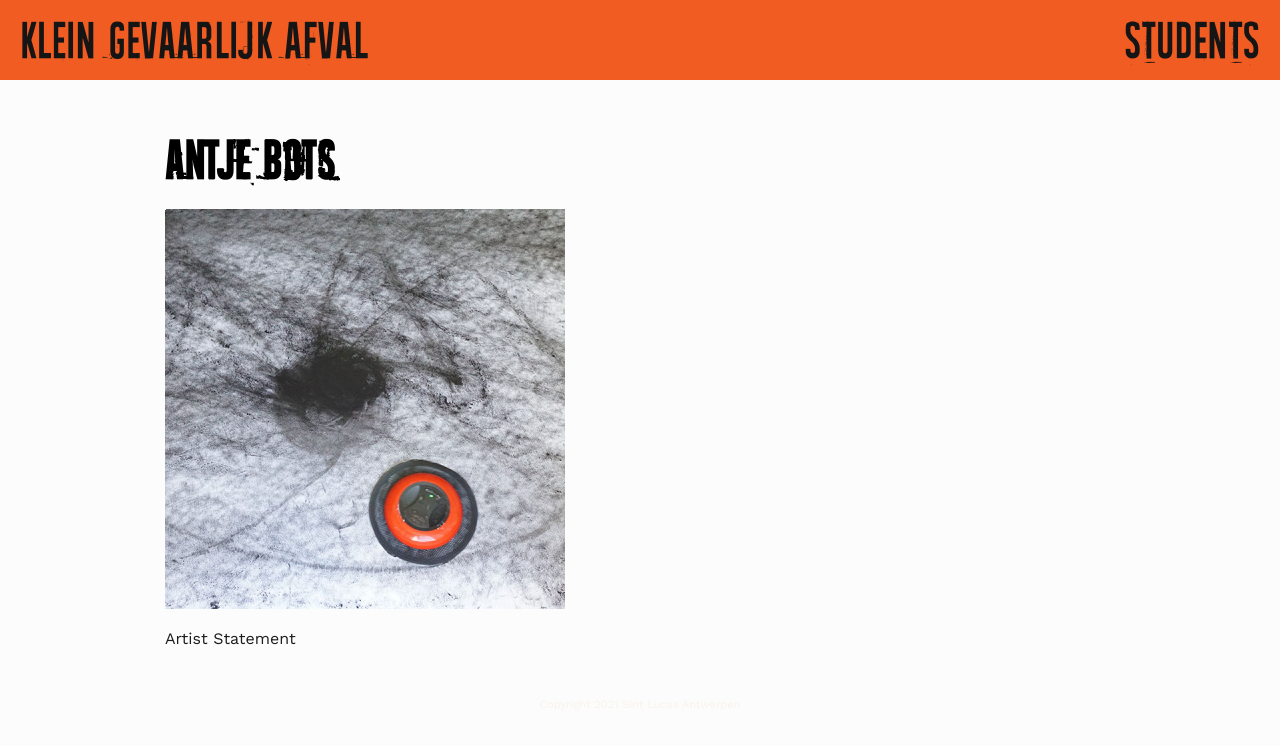
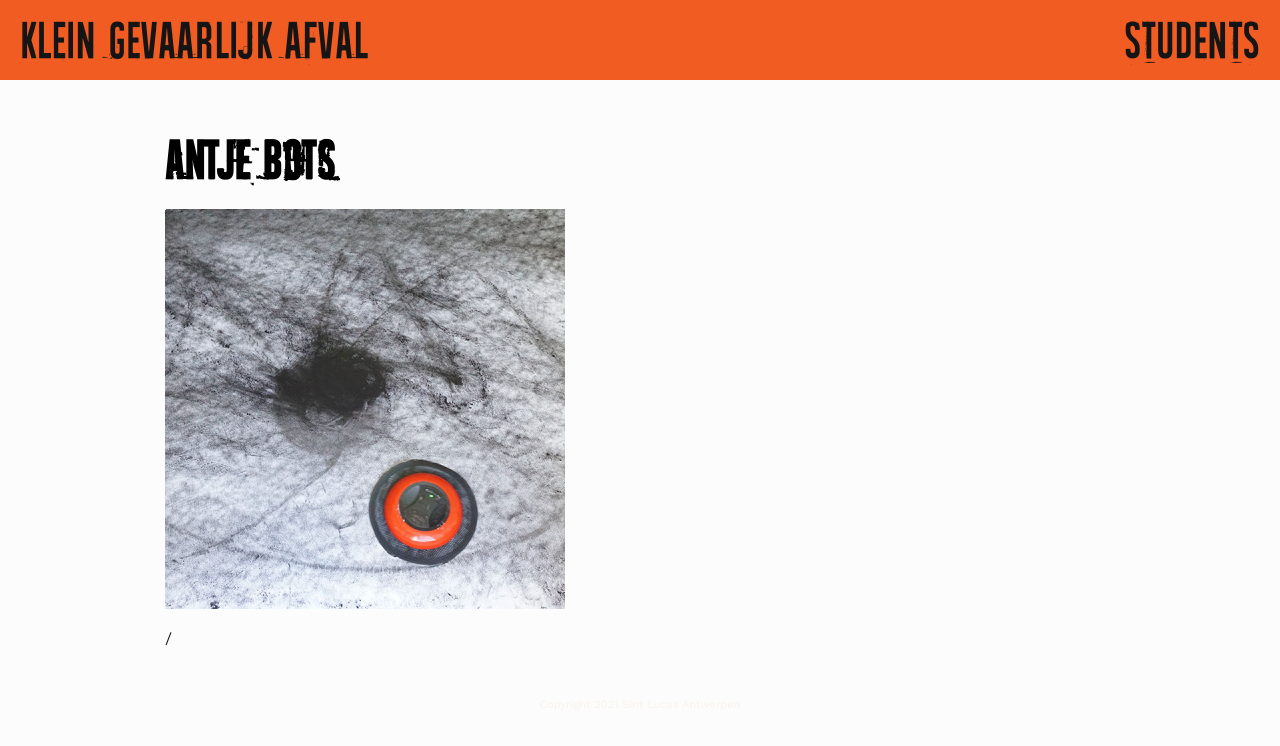
Before and after one commit to fdb/twenty-tags, an Eleventy site: page students/antje-bots.md in a window 1280 px wide. Built offline with nearby package versions, Linux system fonts and the light colour scheme; Eleventy itself is replaced by a stand-in of ours; files that its build step writes are made by us from their sources.

Commit message:
Update Students “antje-bots”

```diff
--- a/students/antje-bots.md
+++ b/students/antje-bots.md
@@ -2,4 +2,4 @@
 title: Antje Bots
 thumb_image: /images/i01_website_tn_orphea3.png
 ---
-Artist Statement
+/
```
